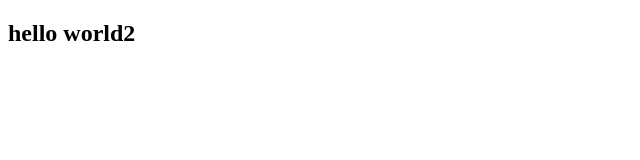
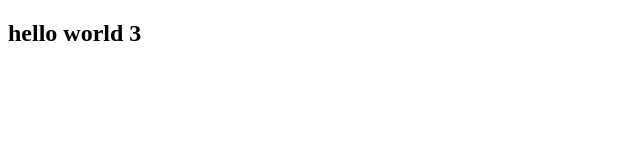
Before and after one commit to peterchang72/nknu-demo-page22, a plain HTML site: page index.html in a window 1280 px wide. Shown: the full height of the page, 0-640 px from the left. Drawn offline with Linux system fonts and the light colour scheme.

Commit message:
modify 3

```diff
--- a/index.html
+++ b/index.html
@@ -7,6 +7,6 @@
     <title>Document</title>
 </head>
 <body>
-    <h2>hello world2</h2>
+    <h2>hello world 3</h2>
 </body>
 </html>
```
